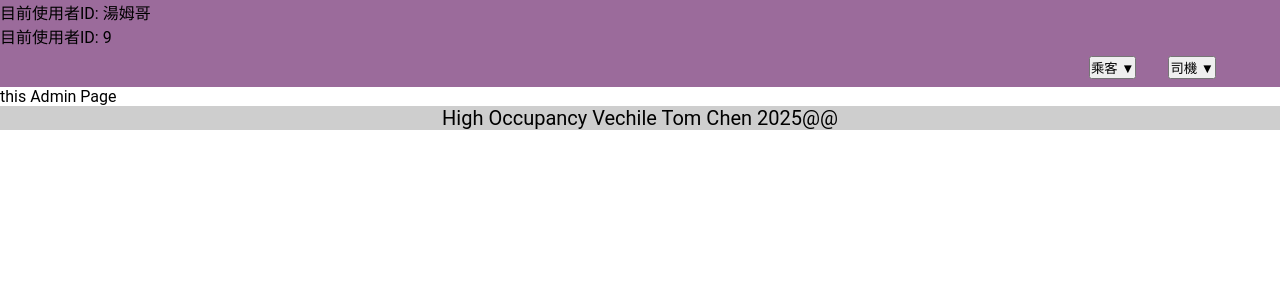
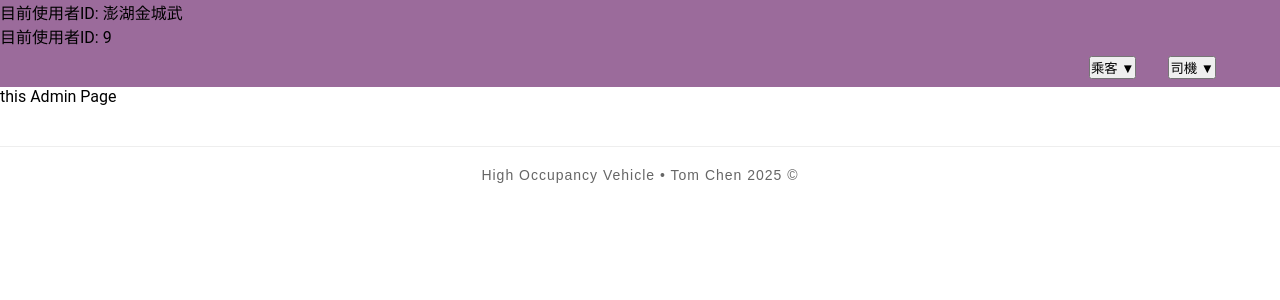
Before and after one commit to voyagerTom/HovSystem_FE, a React (Create React App) app: page /admin in a window 1280 px wide. Shown: the top 300 px of the page. Built offline with nearby package versions, Linux system fonts and the light colour scheme.

Commit message:
調整footer 樣式

```diff
--- a/src/api/DriverService.js
+++ b/src/api/DriverService.js
@@ -2,7 +2,7 @@ import React from "react";
 import axios from "axios";
 
 //實做API呼叫
-// const driverAPI = "https://d74a348b05f1.ngrok-free.app/driver";
+// const driverAPI = "https://8c8f9624f031.ngrok-free.app/driver";
 let driverAPI = "http://localhost:8099/driver";
 
 export const DriverService = {
--- a/src/api/PassengerService.js
+++ b/src/api/PassengerService.js
@@ -1,7 +1,7 @@
 import axios from "axios";
 
 //實做API呼叫
-// const passengAPI = "https://d74a348b05f1.ngrok-free.app/passenger";
+// const passengAPI = "https://8c8f9624f031.ngrok-free.app/passenger";
 const passengAPI = "http://localhost:8099/passenger";
 
 // 這段headers是為了 ngrok
--- a/src/components/Footer.js
+++ b/src/components/Footer.js
@@ -6,7 +6,7 @@ import React from "react";
  */
 
 const Footer = () => {
-  return <div className="footer">High Occupancy Vechile Tom Chen 2025@@</div>;
+  return <div className="footer">High Occupancy Vehicle • Tom Chen 2025 ©</div>;
 };
 
 export default Footer;
--- a/src/components/Nav.js
+++ b/src/components/Nav.js
@@ -6,7 +6,7 @@ import { useState, useEffect } from "react";
 const Nav = () => {
   const [openMenu, setOpenMenu] = useState(null);
   // 從這邊控制所以頁面的user;
-  const userName = "湯姆哥";
+  const userName = "澎湖金城武";
   const userId = 9;
   const toggleDropdown = (menu) => {
     setOpenMenu(openMenu === menu ? null : menu);
--- a/src/pages/driver/GetMyCarpool.js
+++ b/src/pages/driver/GetMyCarpool.js
@@ -36,10 +36,6 @@ const GetMyCarpool = ({ isHis }) => {
     fetchData();
   }, [isHis, currentUserId]);
 
-  // useEffect(() => {
-  //   fetchData();
-  // }, [launchedCar]);
-
   return (
     <div>
       查看已發布的共乘車次
--- a/src/pages/passenger/GetCarpoolBySite.js
+++ b/src/pages/passenger/GetCarpoolBySite.js
@@ -19,11 +19,6 @@ const GetCarpoolBySite = () => {
   const [orderRes, setOrderRes] = useState("");
 
   const departFromList = ["Taipei", "TaiChung", "Yilan"];
-  //   [
-  //   { value: "PSG", label: "乘客" },
-  //   { value: "DRIVER", label: "司機" },
-  //   { value: "ADMIN", label: "管理員" },
-  // ];
 
   const carpoolHandler = (data) => {
     setCarpools(data);
--- a/src/styles/_footer.scss
+++ b/src/styles/_footer.scss
@@ -1,7 +1,11 @@
 .footer {
-  display: flex;
-  justify-content: center;
-  align-items: center;
-  font-size: 1.25rem;
-  background-color: rgb(206, 206, 206);
+  width: 100%;
+  padding: 20px 0;
+  margin-top: 40px;
+  border-top: 1px solid #eee; /* 淡淡的頂部分隔線 */
+  color: #666; /* 深灰色文字，不搶眼 */
+  text-align: center;
+  font-size: 14px;
+  font-family: sans-serif;
+  letter-spacing: 1px; /* 增加字距提升質感 */
 }
```
